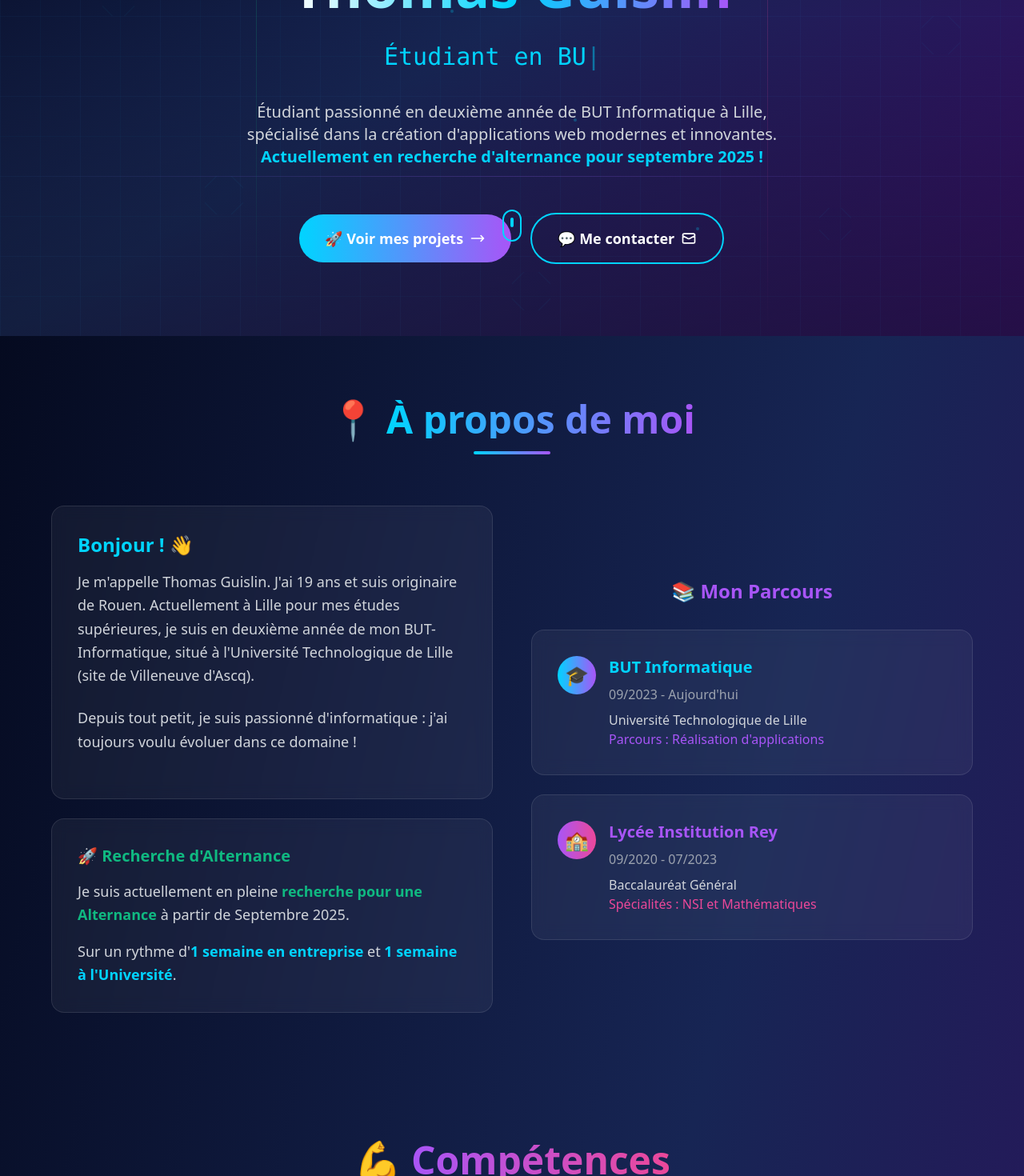
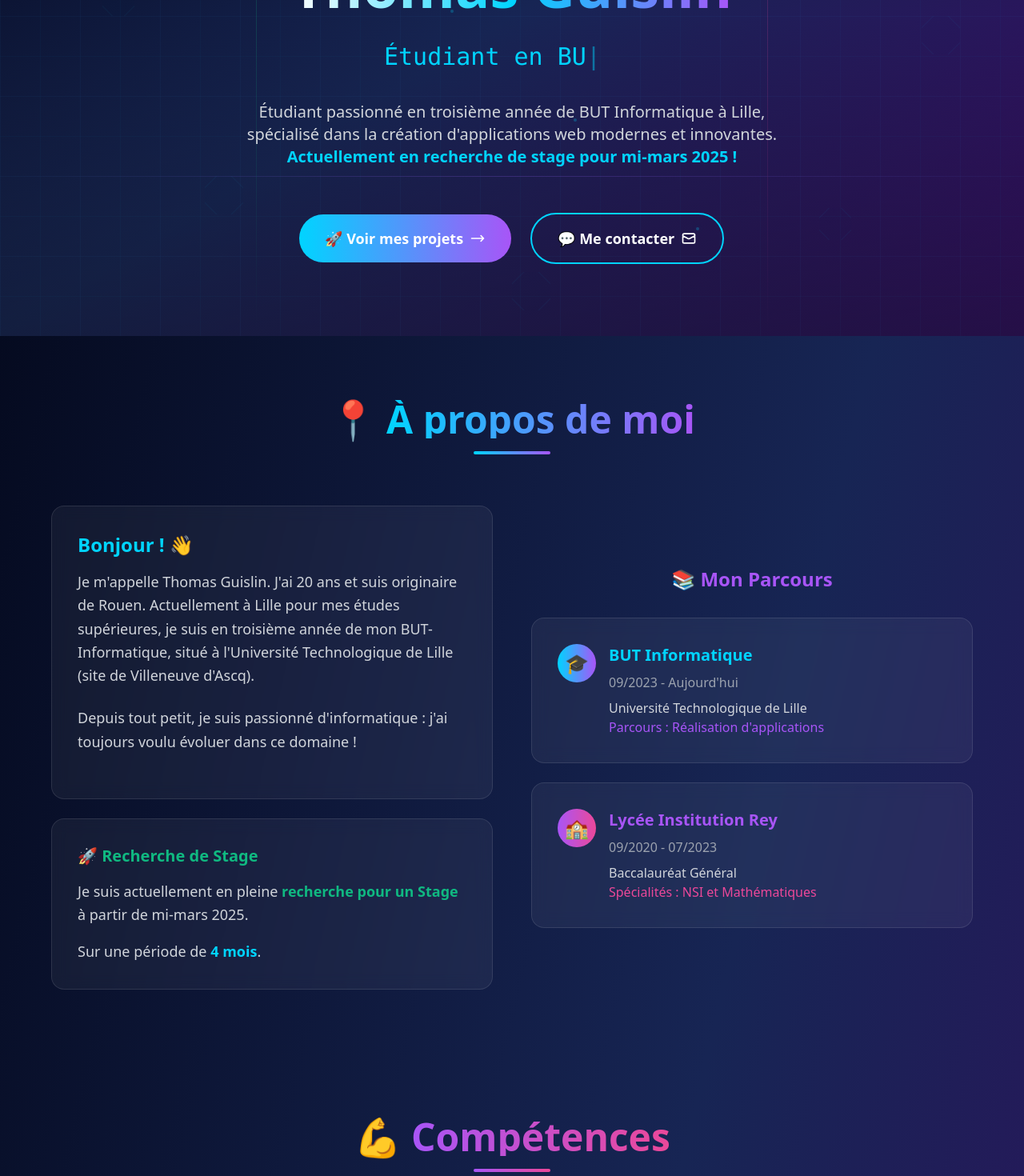
Before and after one commit to Dutax76/portfolio, a Next.js app: page / in a window 1280 px wide. Shown: the part 380-1850 px from the top of the page at 80% size. Built offline with nearby package versions, Linux system fonts and the light colour scheme.

Commit message:
changement vers stage

```diff
--- a/app/components/About.tsx
+++ b/app/components/About.tsx
@@ -18,8 +18,8 @@ const About = () => {
             <div className="glass-effect rounded-2xl p-8 floating-card">
               <h3 className="text-2xl font-bold mb-4 text-neon-blue">Bonjour ! 👋</h3>
               <p className="text-lg leading-relaxed text-gray-300 mb-6">
-                Je m'appelle Thomas Guislin. J'ai 19 ans et suis originaire de Rouen.
-                Actuellement à Lille pour mes études supérieures, je suis en deuxième année
+                Je m'appelle Thomas Guislin. J'ai 20 ans et suis originaire de Rouen.
+                Actuellement à Lille pour mes études supérieures, je suis en troisième année
                 de mon BUT-Informatique, situé à l'Université Technologique de Lille
                 (site de Villeneuve d'Ascq).
               </p>
@@ -30,12 +30,12 @@ const About = () => {
             </div>
 
             <div className="glass-effect rounded-2xl p-8 floating-card bg-gradient-to-r from-neon-green/10 to-neon-blue/10">
-              <h3 className="text-xl font-bold mb-4 text-neon-green">🚀 Recherche d'Alternance</h3>
+              <h3 className="text-xl font-bold mb-4 text-neon-green">🚀 Recherche de Stage</h3>
               <p className="text-lg leading-relaxed text-gray-300 mb-4">
-                Je suis actuellement en pleine <strong className="text-neon-green">recherche pour une Alternance</strong> à partir de Septembre 2025.
+                Je suis actuellement en pleine <strong className="text-neon-green">recherche pour un Stage</strong> à partir de mi-mars 2025.
               </p>
               <p className="text-lg leading-relaxed text-gray-300">
-                Sur un rythme d'<strong className="text-neon-blue">1 semaine en entreprise</strong> et <strong className="text-neon-blue">1 semaine à l'Université</strong>.
+                Sur une période de<strong className="text-neon-blue"> 4 mois</strong>.
               </p>
             </div>
           </div>
--- a/app/components/Contact.tsx
+++ b/app/components/Contact.tsx
@@ -59,7 +59,7 @@ const Contact = () => {
           </h2>
           <div className="w-24 h-1 bg-gradient-to-r from-neon-pink to-neon-purple mx-auto rounded-full" />
           <p className="text-xl text-gray-300 mt-6 max-w-2xl mx-auto">
-            Vous avez un projet en tête ? Une opportunité d'alternance ?
+            Vous avez un projet en tête ? Une opportunité de stage ?
             N'hésitez pas à me contacter ! 🚀
           </p>
         </div>
@@ -95,8 +95,8 @@ const Contact = () => {
                   🚀
                 </div>
                 <div>
-                  <p className="text-white font-medium">Recherche d'alternance</p>
-                  <p className="text-gray-400">Septembre 2025</p>
+                  <p className="text-white font-medium">Recherche de stage</p>
+                  <p className="text-gray-400">Mi-mars 2025</p>
                 </div>
               </div>
 
--- a/app/components/Hero.tsx
+++ b/app/components/Hero.tsx
@@ -13,7 +13,7 @@ const Hero = () => {
     'Développeur Passionné',
     'Étudiant en BUT Informatique',
     'Créateur d\'Expériences Numériques',
-    'Futur Alternant'
+    'Futur Stagiaire'
   ]
 
   // Réduit le nombre de shapes pour améliorer l'INP (25 → 8)
@@ -146,11 +146,11 @@ const Hero = () => {
           {/* Description - CRITIQUE pour LCP - Affichage immédiat */}
           <div className="mb-12 max-w-2xl mx-auto">
             <p className="text-lg md:text-xl text-gray-300 leading-relaxed">
-              Étudiant passionné en deuxième année de BUT Informatique à Lille,
+              Étudiant passionné en troisième année de BUT Informatique à Lille,
               spécialisé dans la création d'applications web modernes et innovantes.
               <br />
               <span className="text-neon-blue font-semibold">
-                Actuellement en recherche d'alternance pour septembre 2025 !
+                Actuellement en recherche de stage pour mi-mars 2025 !
               </span>
             </p>
           </div>
@@ -177,15 +177,6 @@ const Hero = () => {
               </svg>
             </a>
           </div>
-
-          {/* Scroll indicator - Non critique */}
-          {showAnimations && (
-            <div className="absolute bottom-8 left-1/2 transform -translate-x-1/2">
-              <div className="w-6 h-10 border-2 border-neon-blue rounded-full flex justify-center animate-bounce-slow">
-                <div className="w-1 h-3 bg-neon-blue rounded-full mt-2" />
-              </div>
-            </div>
-          )}
         </div>
       </div>
 
--- a/app/layout.tsx
+++ b/app/layout.tsx
@@ -4,7 +4,7 @@ import './globals.css'
 export const metadata: Metadata = {
   title: 'Thomas Guislin - Portfolio',
   description: 'Portfolio de Thomas Guislin, étudiant en BUT Informatique à Lille. Développeur passionné spécialisé dans les applications web modernes.',
-  keywords: 'Thomas Guislin, portfolio, développeur, BUT Informatique, Lille, alternance, web developer',
+  keywords: 'Thomas Guislin, portfolio, développeur, BUT Informatique, Lille, stage, web developer',
   authors: [{ name: 'Thomas Guislin' }],
   creator: 'Thomas Guislin',
   publisher: 'Thomas Guislin',
```
Also changed, not shown: img/selfie.jpg (deleted), 1 other file (tests, documents, lock files or other folders).
